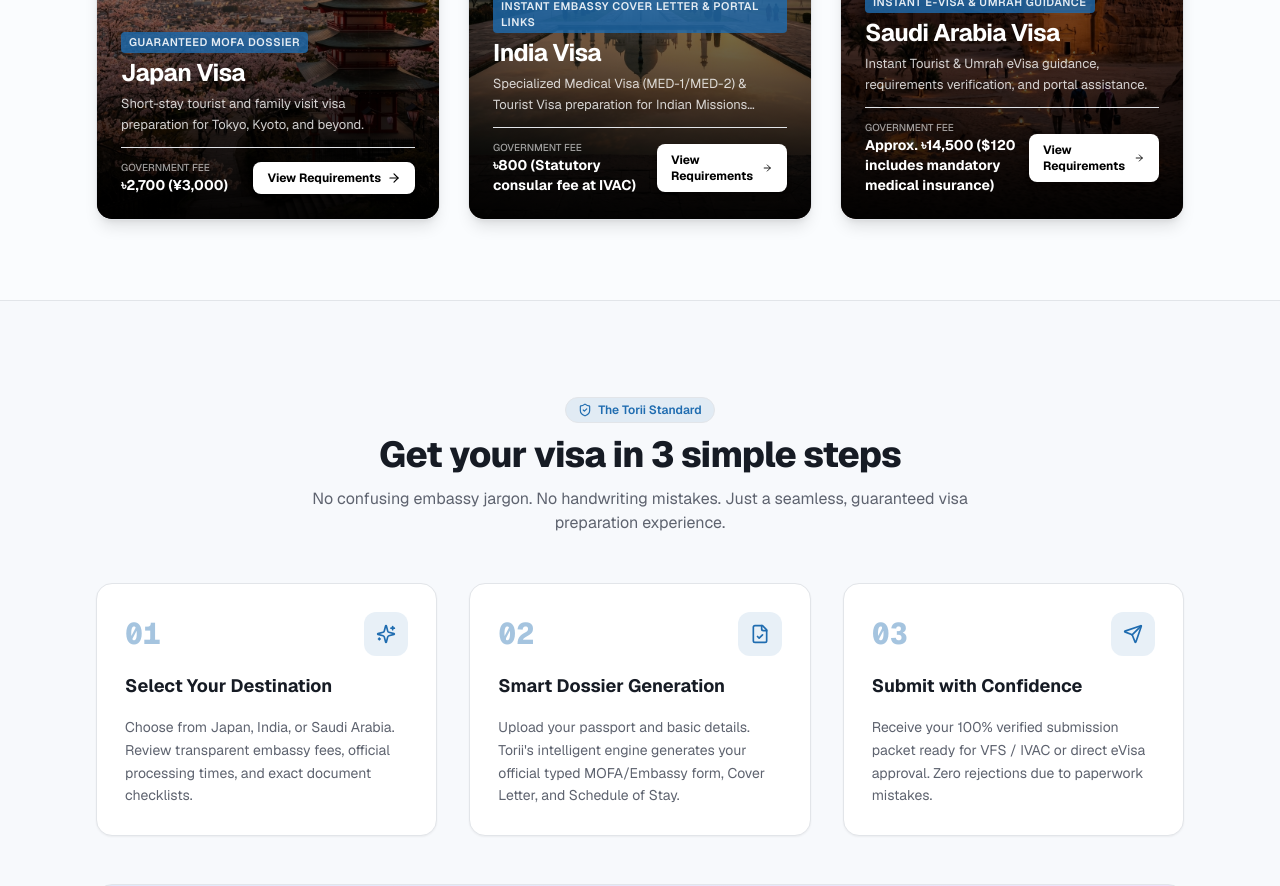
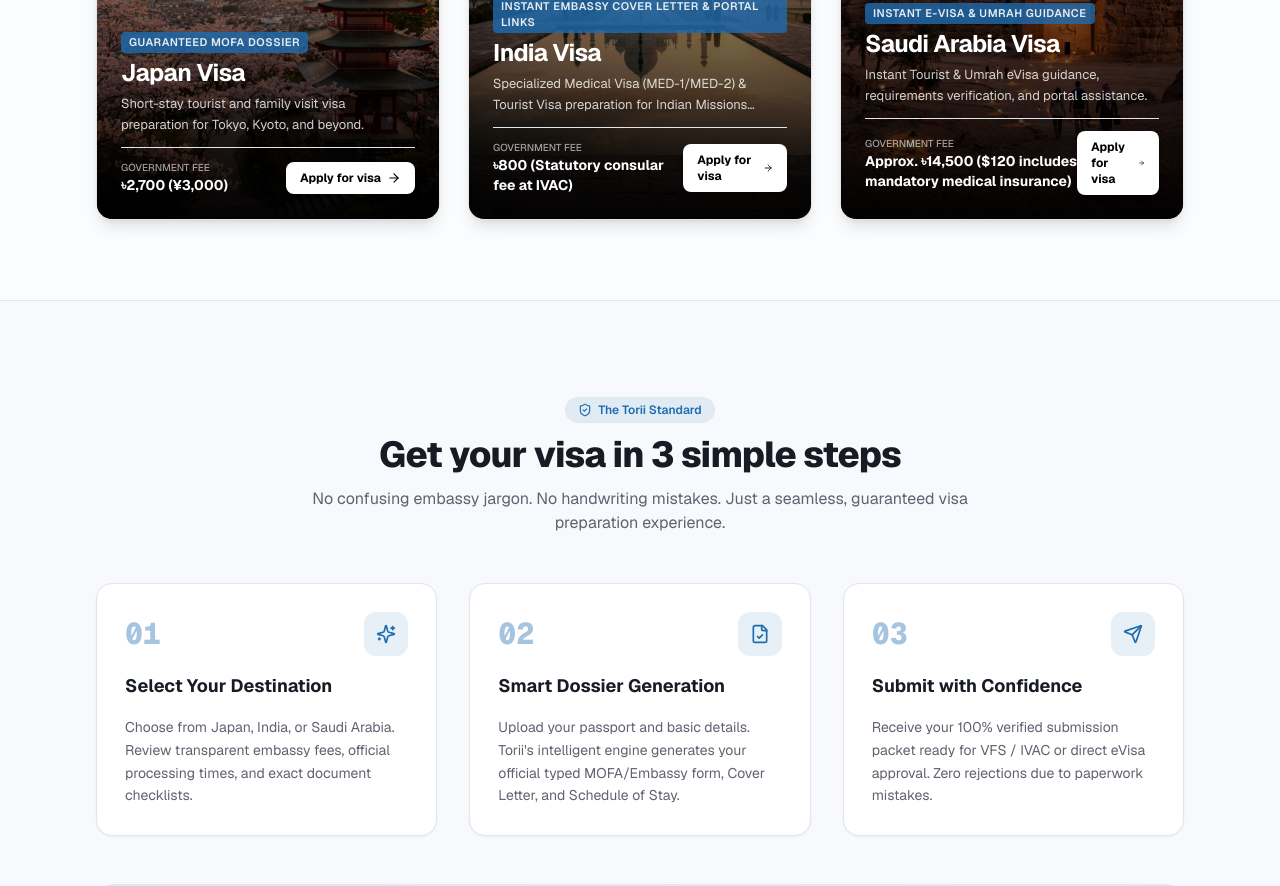
Before and after one commit to noruvalabs/torii-immegration, a Next.js app in the folder apps/web/: page / in a window 1280 px wide. Shown: the part 1000-1886 px from the top of the page. Built offline with nearby package versions, Linux system fonts and the light colour scheme; no server answers.

Commit message:
feat(web): rename action button to Apply for visa

```diff
--- a/apps/web/src/components/landing/atlys-hero.tsx
+++ b/apps/web/src/components/landing/atlys-hero.tsx
@@ -166,7 +166,7 @@ export function AtlysHero() {
                   </div>
 
                   <div className="flex items-center gap-1.5 text-xs font-semibold text-white/70 group-hover:text-white">
-                    <span>View Visa</span>
+                    <span>Apply for visa</span>
                     <ChevronRight className="size-4 text-white/40 group-hover:translate-x-0.5 group-hover:text-white transition-all" />
                   </div>
                 </button>
--- a/apps/web/src/components/landing/destination-cards.tsx
+++ b/apps/web/src/components/landing/destination-cards.tsx
@@ -68,7 +68,7 @@ export function DestinationCards() {
                   </div>
 
                   <span className="inline-flex items-center gap-1.5 rounded-lg bg-white px-3.5 py-2 text-xs font-bold text-black shadow-md group-hover:bg-primary group-hover:text-primary-foreground transition-colors">
-                    <span>View Requirements</span>
+                    <span>Apply for visa</span>
                     <ArrowRight className="size-3.5 transition-transform group-hover:translate-x-0.5" />
                   </span>
                 </div>
```
